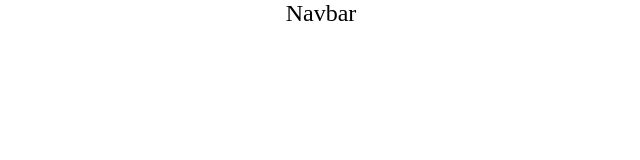
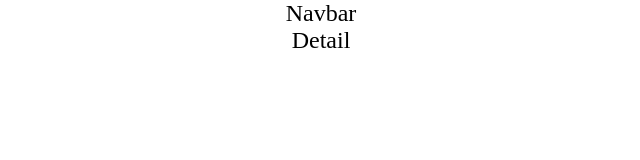
Before and after one commit to SadiKISLAR/receip-helen, a React (Create React App) app: page /details in a window 1280 px wide. Before the commit this address had no page. Shown: the top 160 px of the page, without its empty margins (319-959 px from the left). Built offline with nearby package versions, Linux system fonts and the light colour scheme; a web font is replaced by a local one.

Commit message:
privateroute

```diff
--- a/src/router/AppRouter.jsx
+++ b/src/router/AppRouter.jsx
@@ -3,6 +3,10 @@
 import { GlobalStyles } from '../components/globalStyles/GlobalStyles'
 import Navbar from "./../components/nav/Navbar"
 import Home from "../pages/home/Home"
+import Login from '../pages/login/Login'
+import About from '../pages/about/About'
+import Detail from '../pages/detail/Detail'
+import PrivateRouter from './PrivateRouter'
 
 const AppRouter = () => {
   return (
@@ -10,7 +14,16 @@
       <GlobalStyles />
       <Navbar />
       <Routes>
-        <Route path="/" elemnet={<Home/>} />
+        <Route path="/" element={<Home/>} />
+        <Route path="login" element={<Login/>} />
+
+        <Route path="about" element={<PrivateRouter/>}>
+          <Route path='' element={<About/>}/>
+        </Route>
+        <Route path="details" element={<PrivateRouter/>}>
+          <Route path='' element={<Detail/>}/>
+        </Route>
+
       </Routes>
 
 
--- a/src/router/PrivateRouter.jsx
+++ b/src/router/PrivateRouter.jsx
@@ -1,8 +1,13 @@
 import React from 'react'
+import { Navigate, Outlet } from 'react-router-dom';
 
 const PrivateRouter = () => {
+  const user=true;
+
   return (
-    <div>PrivateRouter</div>
+    <div>
+    {user ? <Outlet/> :  <Navigate to="/login"/>}
+    </div>
   )
 }
 
```
